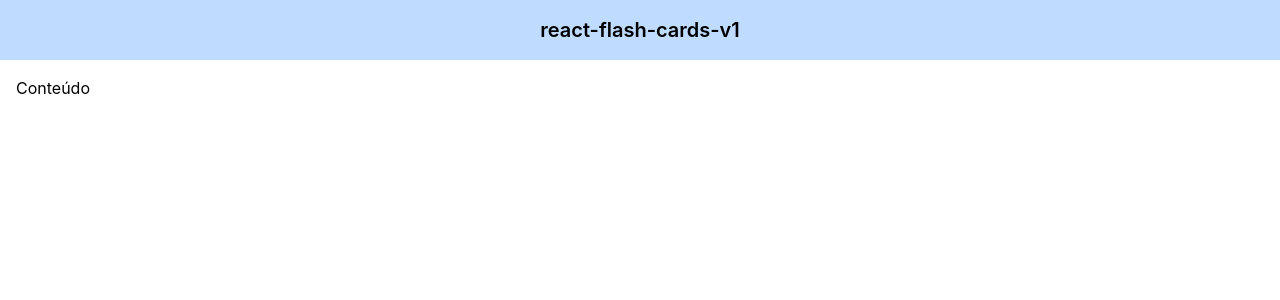
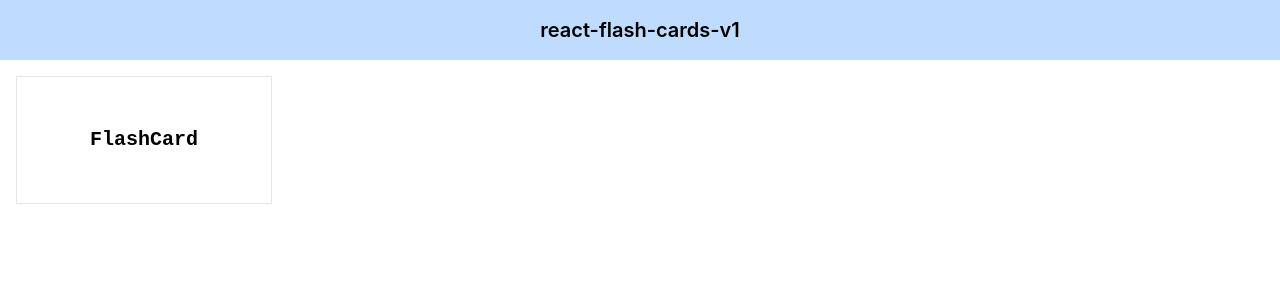
Before and after one commit to filipef9/igti-react-flashcards, a React (Create React App) app: page / in a window 1280 px wide. Shown: the top 300 px of the page. Built offline with nearby package versions, Linux system fonts and the light colour scheme.

Commit message:
Criação inicial do componente FlashCard.

```diff
--- /dev/null
+++ b/src/components/FlashCard.jsx
@@ -0,0 +1,12 @@
+const FlashCard = () => {
+  return (
+    <div
+      className="border p-4 w-64 h-32 flex items-center justify-center font-semibold text-xl"
+      style={{ fontFamily: "'JetBrains Mono', monospace" }}
+    >
+      FlashCard
+    </div>
+  );
+};
+
+export default FlashCard;
--- a/src/pages/FlashCardsPage.jsx
+++ b/src/pages/FlashCardsPage.jsx
@@ -1,3 +1,4 @@
+import FlashCard from '../components/FlashCard';
 import Header from '../components/Header';
 import Main from '../components/Main';
 
@@ -5,7 +6,9 @@ const FlashCardsPage = () => {
   return (
     <>
       <Header>react-flash-cards-v1</Header>
-      <Main>Conteúdo</Main>
+      <Main>
+        <FlashCard />
+      </Main>
     </>
   );
 };
```
